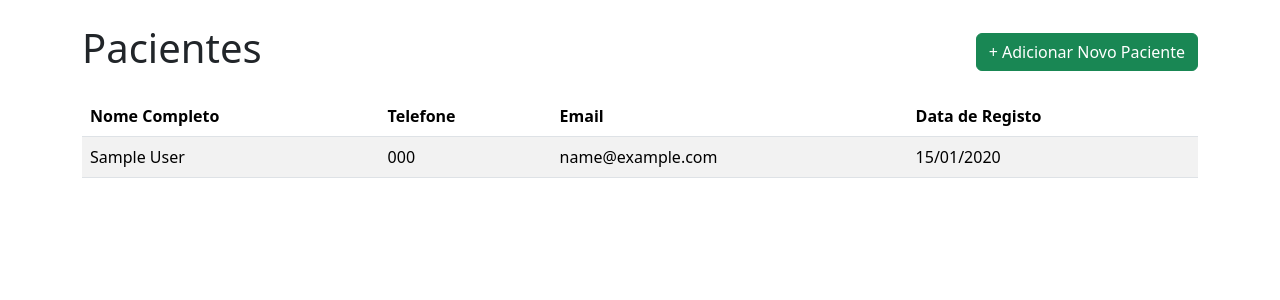
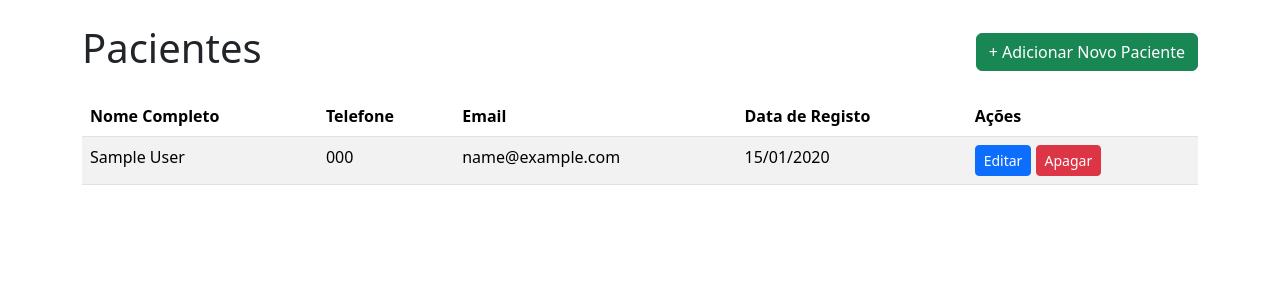
Before and after one commit to dentinhosdeleiteodontologia/dentinhos-whatsapp-bote, a Flask app: page /system/pacientes in a window 1280 px wide. Shown: the part 56-356 px from the top of the page. Run offline with Flask 3, Linux system fonts and the light colour scheme; a user stored in the database is signed in; tables that the repository leaves empty hold one stand-in row (values such as "Sample post").

Commit message:
patients.html

```diff
--- a/src/templates/patients.html
+++ b/src/templates/patients.html
@@ -3,10 +3,9 @@
 {% block content %}
   <div class="d-flex justify-content-between align-items-center mb-3">
     <h1>Pacientes</h1>
-<a href="{{ url_for('system.add_patient') }}" class="btn btn-success">
-  + Adicionar Novo Paciente
-</a>
-
+    <a href="{{ url_for('system.add_patient') }}" class="btn btn-success">
+      + Adicionar Novo Paciente
+    </a>
   </div>
   <table class="table table-striped">
     <thead>
@@ -15,6 +14,7 @@
         <th>Telefone</th>
         <th>Email</th>
         <th>Data de Registo</th>
+        <th>Ações</th> <!-- NOVA COLUNA -->
       </tr>
     </thead>
     <tbody>
@@ -24,10 +24,15 @@
         <td>{{ patient.phone_number }}</td>
         <td>{{ patient.email or 'N/A' }}</td>
         <td>{{ patient.created_at.strftime('%d/%m/%Y') }}</td>
+        <td>
+          <!-- NOVOS BOTÕES -->
+          <a href="{{ url_for('system.edit_patient', patient_id=patient.id) }}" class="btn btn-primary btn-sm">Editar</a>
+          <a href="{{ url_for('system.delete_patient', patient_id=patient.id) }}" class="btn btn-danger btn-sm" onclick="return confirm('Tem a certeza que quer apagar este paciente? Esta ação não pode ser desfeita.');">Apagar</a>
+        </td>
       </tr>
       {% else %}
       <tr>
-        <td colspan="4" class="text-center">Nenhum paciente registado ainda.</td>
+        <td colspan="5" class="text-center">Nenhum paciente registado ainda.</td>
       </tr>
       {% endfor %}
     </tbody>
```
